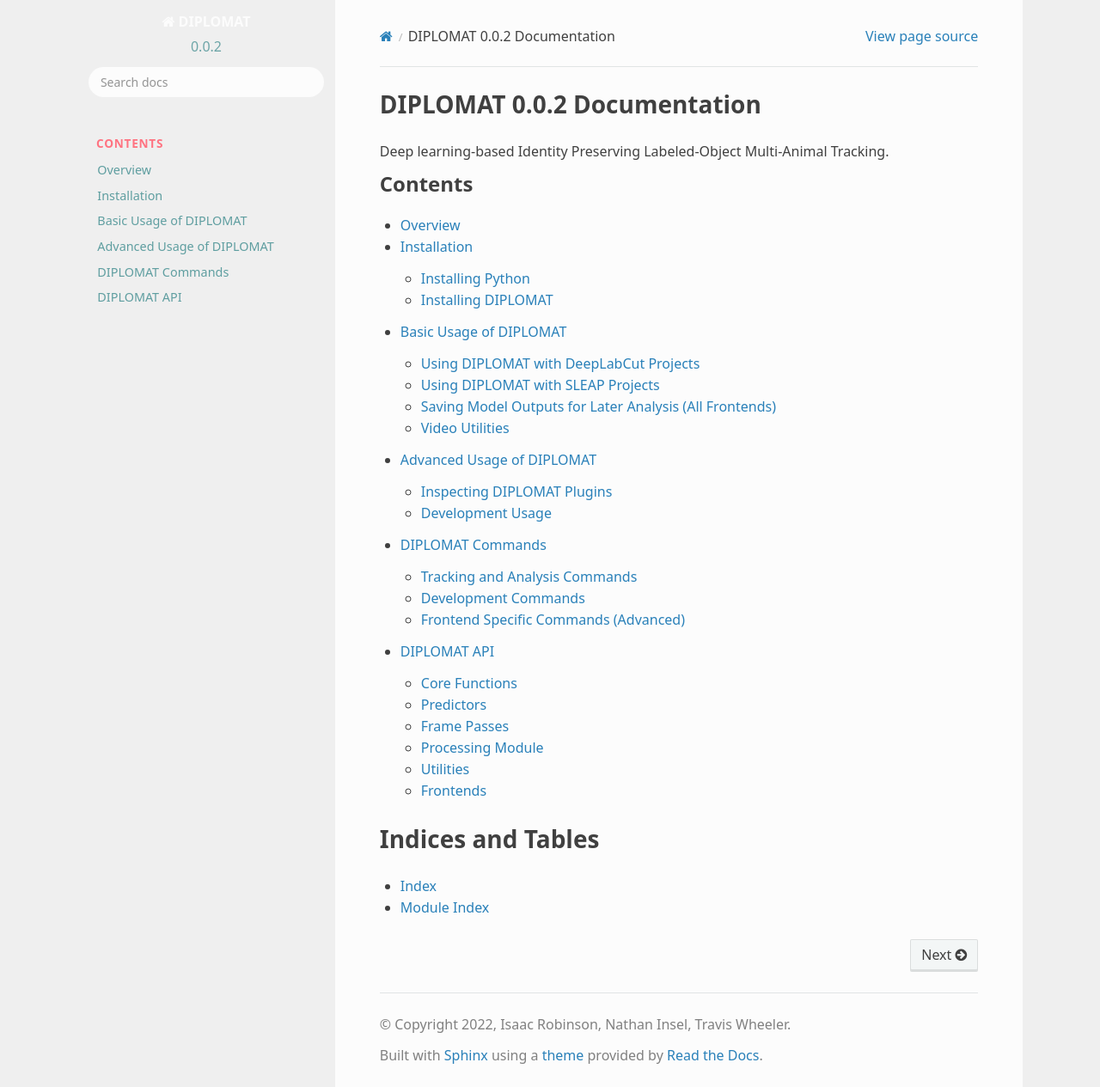
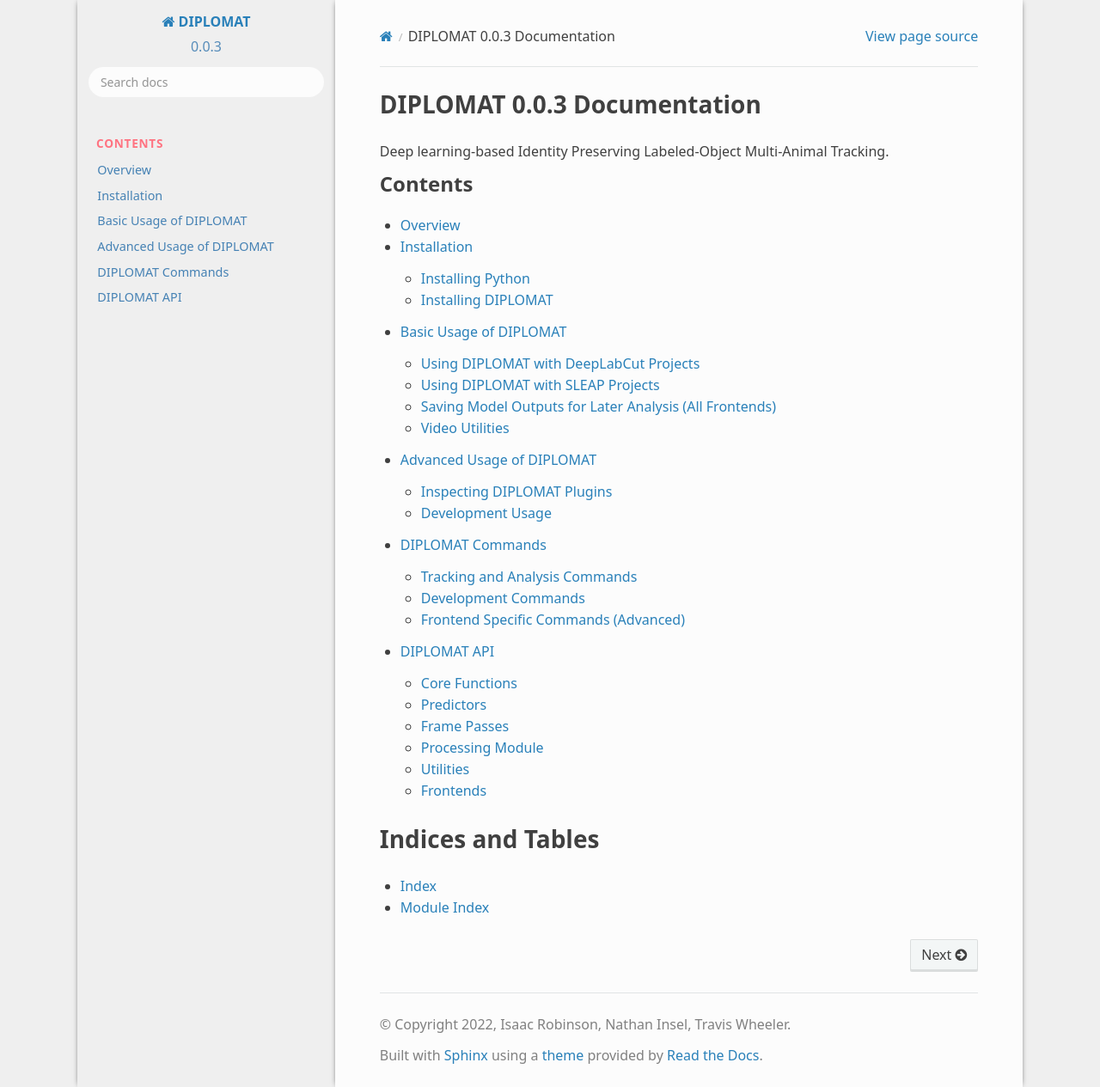
Before and after one commit to TravisWheelerLab/DIPLOMAT, a Sphinx documentation site: the page built from docs/source/index.rst, in a window 1280 px wide and 1265 px high. Shown: the whole window at 86% size. Built offline with Sphinx 7.4.7 and the Read the Docs theme 2.0.0, drawn with Linux system fonts in a browser that asks for light colours; formulas are drawn with MathJax 3.

Commit message:
Update to v0.0.3, improve docs and fix css issues.

```diff
--- a/diplomat/__init__.py
+++ b/diplomat/__init__.py
@@ -2,7 +2,7 @@
 A tool providing multi-animal tracking capabilities on top of other Deep learning based tracking software.
 """
 
-__version__ = "0.0.2"
+__version__ = "0.0.3"
 # Can be used by functions to determine if diplomat was invoked through it's CLI interface.
 CLI_RUN = False
 
--- a/docs/source/_static/css/custom.css
+++ b/docs/source/_static/css/custom.css
@@ -69,9 +69,9 @@
     /*--navbar-level-1-color: #c3e3ff;*/
     /*--navbar-level-2-color: #b8d6f0;*/
     /*--navbar-level-3-color: #a3c4e1;*/
-    --navbar-level-1-color: cadetblue;
-    --navbar-level-2-color: cadetblue;
-    --navbar-level-3-color: cadetblue;
+    --navbar-level-1-color: steelblue;
+    --navbar-level-2-color: steelblue;
+    --navbar-level-3-color: steelblue;
 
     --navbar-heading-color: #ff7381;
 
@@ -79,10 +79,10 @@
     /*--navbar-scrollbar-hover-color: #b14550;*/
     /*--navbar-scrollbar-active-color: #72383e;*/
     /*--navbar-scrollbar-background: #131e2b;*/
-    --navbar-scrollbar-color: cadetblue;
-    --navbar-scrollbar-hover-color: #558e90;
-    --navbar-scrollbar-active-color: #426e70;
-    --navbar-scrollbar-background: #131e2b;
+    --navbar-scrollbar-color: steelblue;
+    --navbar-scrollbar-hover-color: #5f9fd4;
+    --navbar-scrollbar-active-color: #31609e;
+    --navbar-scrollbar-background: #cacaca;
 
     --link-color: #2980b9;
     --link-color-hover: #3091d1;
@@ -108,8 +108,7 @@
     --search-credits-link-color: #4392c5; /* derived from --link-color */
 
 
-
---highlight-background-color: #efefef;
+    --highlight-background-color: #efefef;
     --highlight-background-emph-color: #dbe6c3;
     --highlight-default-color: #404040;
     --highlight-comment-color: #408090;
@@ -135,9 +134,9 @@
     --admonition-danger-color: #404040;
     --admonition-danger-title-background-color: #e9a499;
     --admonition-danger-title-color: #fff;
-    --admonition-tip-background-color: #dbfaf4;
+    --admonition-tip-background-color: #dbf0fa;
     --admonition-tip-color: #404040;
-    --admonition-tip-title-background-color: #1abc9c;
+    --admonition-tip-title-background-color: #1a95bc;
     --admonition-tip-title-color: #fff;
 
     --kbd-background-color: #fafbfc;
@@ -151,6 +150,10 @@
     --btn-neutral-background-color: #f3f6f6;
     --btn-neutral-hover-background-color: #e5ebeb;
     --footer-color: #808080;
+}
+
+.icon-home {
+    color: var(--link-color) !important;
 }
 
 /*!* Dark theme colors *!*/
@@ -594,6 +597,9 @@
 
 .wy-nav-content {
     background-color: var(--content-background-color);
+    z-index: 300;
+    box-shadow: 0 0 7px -3px black;
+    position: relative;
 }
 
 .wy-body-for-nav {
@@ -966,6 +972,7 @@
 
 .wy-nav-side {
     background-color: var(--navbar-background-color);
+    box-shadow: 0 0 7px -3px black;
 }
 
 @media only screen and (min-width: 769px) {
--- a/docs/source/_templates/cli-entry-template.rst
+++ b/docs/source/_templates/cli-entry-template.rst
@@ -11,6 +11,8 @@
 
 {usage}
 
+{positional_arguments}
+
     .. rubric:: Options
 
     .. code-block:: text
--- a/docs/source/ext/plugin_docgen.py
+++ b/docs/source/ext/plugin_docgen.py
@@ -339,6 +339,17 @@
 
     help_str = func_to_command(func, ArgumentParser(prog=cmd_name)).format_help()
     options = "\n".join(f"         {line}" for line in help_str.split("options:")[-1].split("\n"))
+
+    pos_split = help_str.split("positional arguments:")
+    if(len(pos_split) < 2):
+        positional_arguments = ""
+    else:
+        positional_arguments = (
+            "    .. rubric:: Positional Arguments\n\n"
+            "    .. code-block:: text\n\n"
+            + ("\n".join(f"        {line}" for line in pos_split[-1].split("options:")[0].split("\n")))
+        )
+
     summary = "\n".join(f"    {line}" for line in help_str.split("\n\n")[1].split("\n"))
     usage = "\n".join(f"        {line[7:] if(line.startswith('usage: ')) else line}" for line in help_str.split("\n\n")[0].split("\n"))
 
@@ -348,6 +359,7 @@
             title_dash="-" * (len(cmd_name) + 4),
             summary=summary,
             options=options,
+            positional_arguments=positional_arguments,
             usage=usage
         ))
 
```
